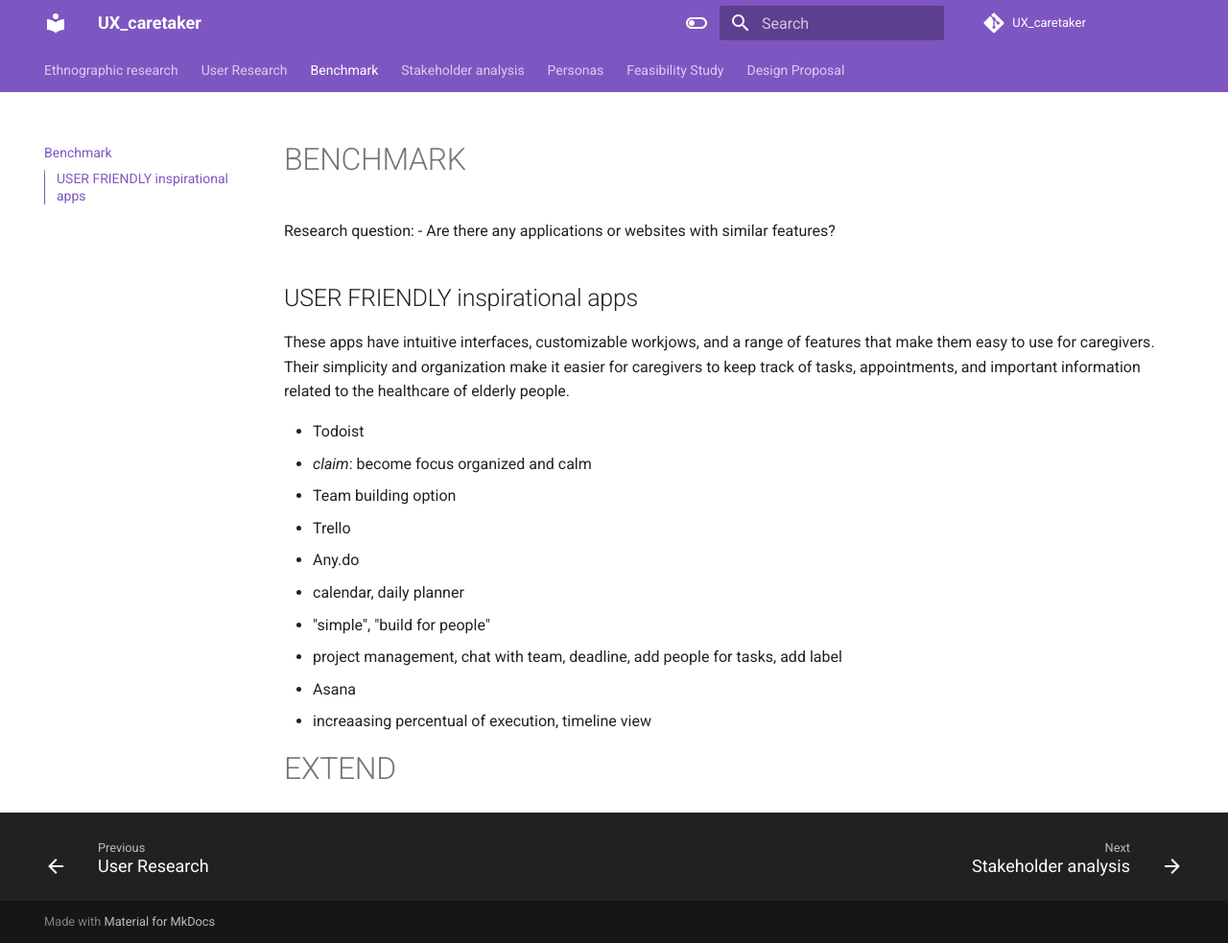
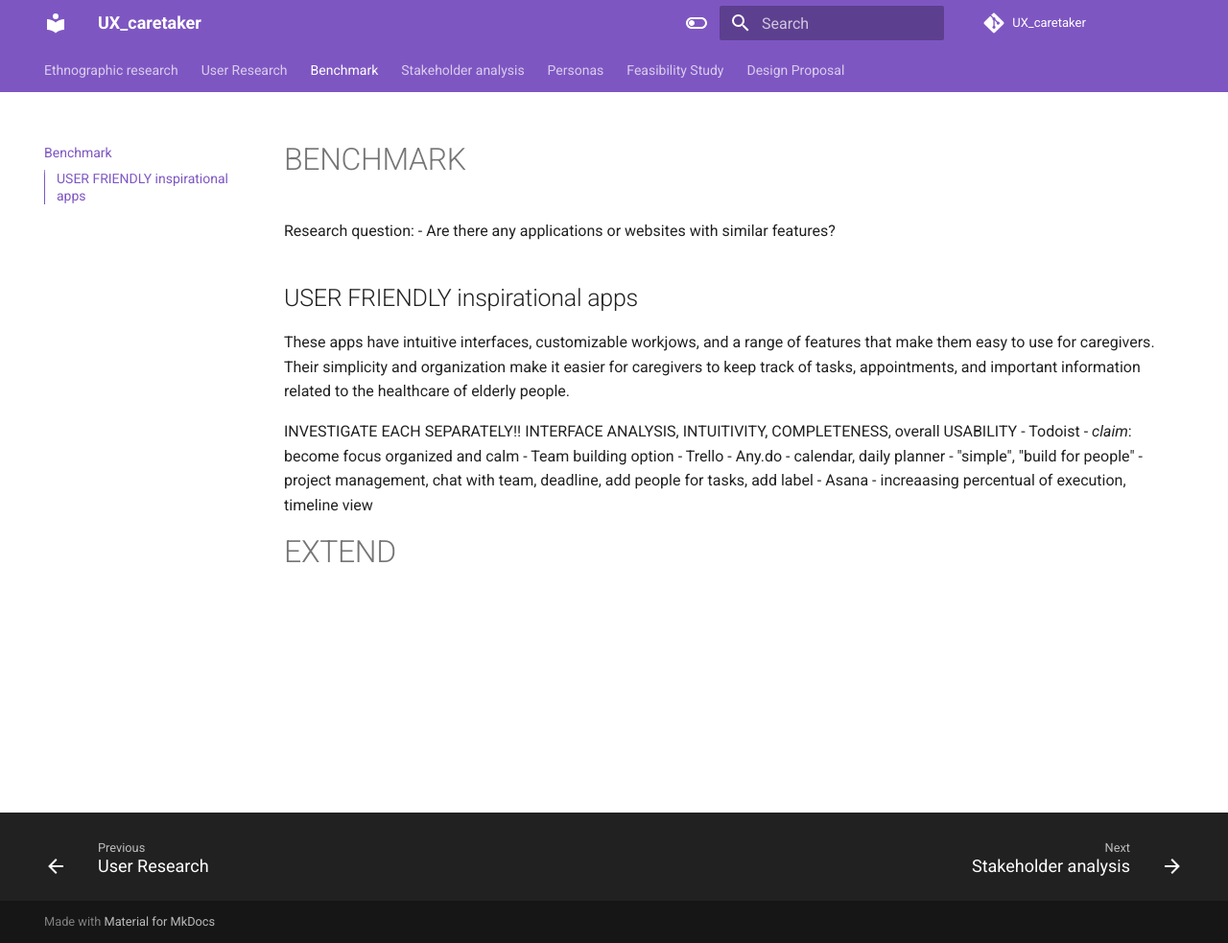
Before and after one commit to teragramgius/GherryPlus, an MkDocs documentation site: the page built from docs/benchmark.md, in a window 1280 px wide and 983 px high. Shown: the whole window at 96% size. Built offline with MkDocs 1.6.1 and Material for MkDocs 9.7.7, drawn with Linux system fonts in a browser that asks for light colours; comment, search, counter and statistics services are not loaded; the version menu is left out.

Commit message:
Update benchmark.md

```diff
--- a/docs/benchmark.md
+++ b/docs/benchmark.md
@@ -8,6 +8,8 @@ of features that make them easy to use for caregivers. Their simplicity and orga
 easier for caregivers to keep track of tasks, appointments, and important information related to
 the healthcare of elderly people.
 
+INVESTIGATE EACH SEPARATELY!!
+INTERFACE ANALYSIS, INTUITIVITY, COMPLETENESS, overall USABILITY
 - Todoist
   - *claim*: become focus organized and calm
   - Team building option
@@ -19,4 +21,6 @@ the healthcare of elderly people.
 - Asana
   - increaasing percentual of execution, timeline view
 
+
+
 # EXTEND
```
